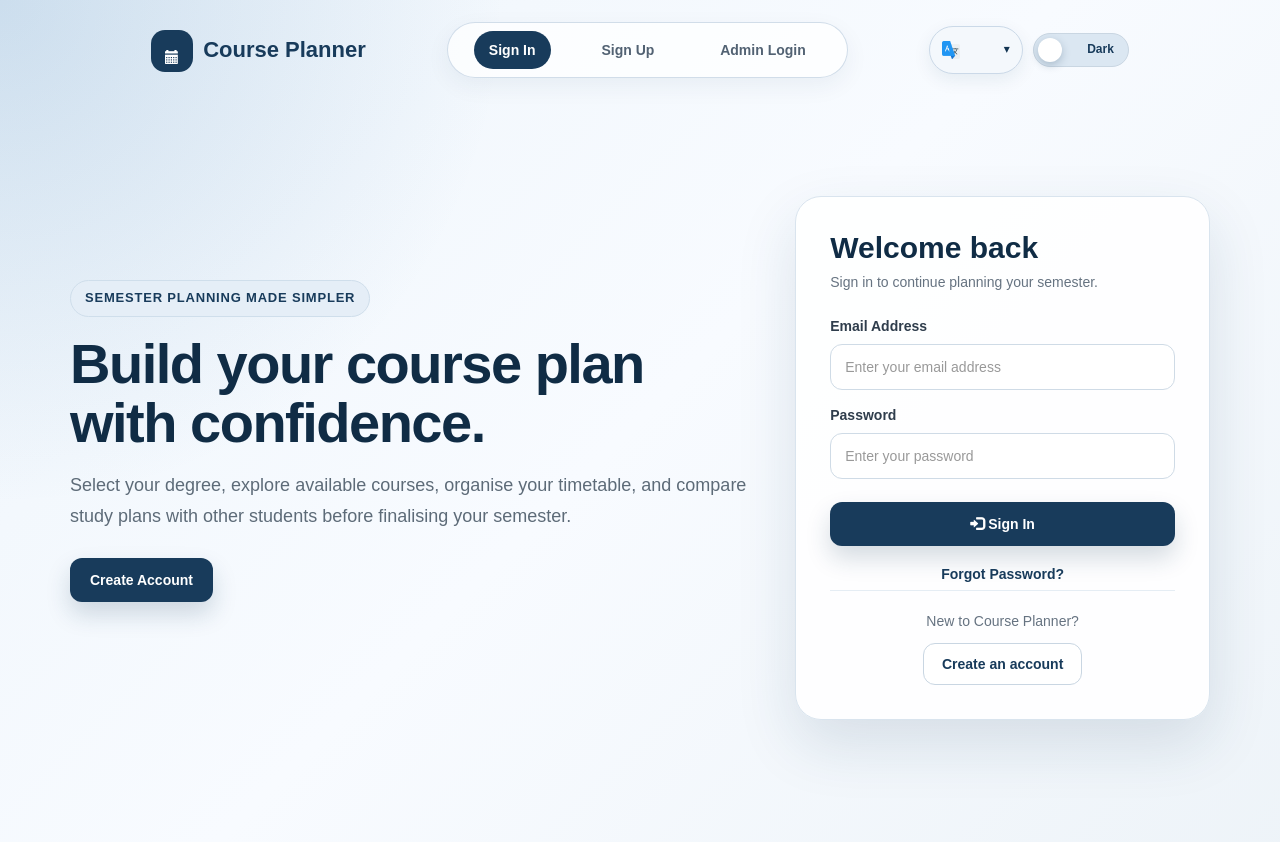
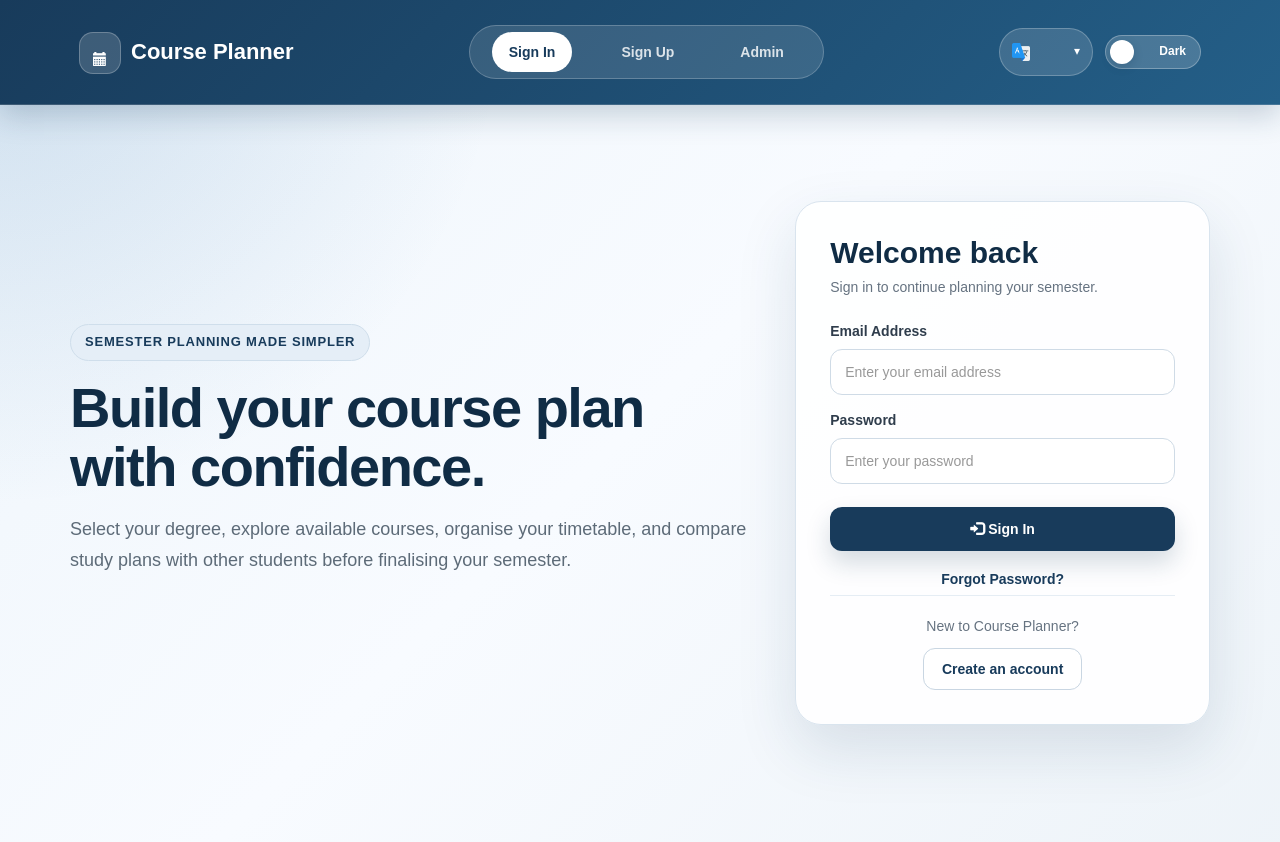
Before and after one commit to zhuby9292/agile-team-project, a Flask app: page / in a window 1280 px wide. Shown: the top 842 px of the page. Run offline with Flask 3, Linux system fonts and the light colour scheme.

Commit message:
Improve navigation and sign-in page UI

```diff
--- a/static/css/style.css
+++ b/static/css/style.css
@@ -2235,6 +2235,137 @@ body.dark-mode .language-icon-dropdown::after {
     padding: 16px;
 }
 
+/* ===== Themed navigation bar ===== */
+
+.app-header {
+    background: linear-gradient(135deg, #183b5b 0%, #245f88 100%);
+    border-bottom: 1px solid rgba(255, 255, 255, 0.16);
+    padding: 18px 0;
+    box-shadow: 0 10px 28px rgba(24, 59, 91, 0.22);
+}
+
+.app-nav {
+    min-height: 64px;
+    background: transparent;
+    border: none;
+    border-radius: 0;
+    padding: 0;
+    box-shadow: none;
+}
+
+.brand {
+    color: white;
+}
+
+.brand-name {
+    color: white;
+}
+
+.brand-icon {
+    background: rgba(255, 255, 255, 0.16);
+    color: white;
+    border: 1px solid rgba(255, 255, 255, 0.24);
+}
+
+.auth-links {
+    background: rgba(255, 255, 255, 0.12);
+    border: 1px solid rgba(255, 255, 255, 0.22);
+    border-radius: 999px;
+    padding: 6px;
+    box-shadow: none;
+}
+
+.auth-links a {
+    color: rgba(255, 255, 255, 0.82);
+    text-decoration: none;
+    font-weight: 700;
+    padding: 10px 17px;
+    border-radius: 999px;
+    display: inline-block;
+}
+
+.auth-links a:hover,
+.auth-links a.active {
+    background: white;
+    color: #183b5b;
+    text-decoration: none;
+}
+
+.language-icon-dropdown {
+    background: rgba(255, 255, 255, 0.14);
+    border-color: rgba(255, 255, 255, 0.24);
+    box-shadow: none;
+}
+
+.language-icon-select,
+.language-icon-dropdown::after {
+    color: white;
+}
+
+.theme-toggle {
+    background: rgba(255, 255, 255, 0.18);
+    border-color: rgba(255, 255, 255, 0.28);
+    color: white;
+}
+
+.theme-toggle-label {
+    color: white;
+}
+
+.theme-toggle:hover {
+    background: rgba(255, 255, 255, 0.26);
+}
+
+/* Dark mode version */
+
+body.dark-mode .app-header {
+    background: linear-gradient(135deg, #020617 0%, #1e293b 100%);
+    border-bottom-color: #334155;
+    box-shadow: 0 10px 28px rgba(0, 0, 0, 0.35);
+}
+
+/* ===== Navbar alignment fix ===== */
+
+.app-nav {
+    min-height: 68px;
+    display: flex;
+    align-items: center;
+    justify-content: space-between;
+    gap: 24px;
+}
+
+.brand {
+    flex: 0 0 auto;
+}
+
+.auth-links {
+    flex: 1;
+    display: flex;
+    justify-content: center;
+    max-width: fit-content;
+    margin: 0 auto;
+}
+
+.header-actions {
+    flex: 0 0 auto;
+    display: flex;
+    align-items: center;
+    gap: 12px;
+}
+
+@media (max-width: 991px) {
+    .app-nav {
+        flex-direction: column;
+        align-items: center;
+        gap: 16px;
+    }
+
+    .auth-links {
+        margin: 0;
+        justify-content: center;
+    }
+}
+
 /* ===== Course Table Final Version ===== */
 
 #available-courses {
--- a/templates/base.html
+++ b/templates/base.html
@@ -12,6 +12,11 @@
 
     <link rel="stylesheet"
         href="https://cdn.jsdelivr.net/npm/bootstrap@3.4.1/dist/css/bootstrap.min.css">
+
+    <link rel="preconnect" href="https://fonts.googleapis.com">
+    <link rel="preconnect" href="https://fonts.gstatic.com" crossorigin>
+
+    <link href="https://fonts.googleapis.com/css2?family=Inter:wght@400;500;600;700;800&display=swap" rel="stylesheet">
 
     <link rel="stylesheet"
         href="{{ url_for('static', filename='css/style.css') }}">
--- a/templates/index.html
+++ b/templates/index.html
@@ -6,7 +6,7 @@
 <nav class="auth-links">
     <a href="{{ url_for('index') }}" class="active">{{ _('Sign In') }}</a>
     <a href="{{ url_for('signup') }}">{{ _('Sign Up') }}</a>
-    <a href="{{ url_for('admin_login') }}">{{ _('Admin Login') }}</a>
+    <a href="{{ url_for('admin_login') }}">{{ _('Admin') }}</a>
 </nav>
 {% endblock %}
 
@@ -23,11 +23,6 @@
                     {{ _('Select your degree, explore available courses, organise your timetable, and compare study plans with other students before finalising your semester.') }}
                 </p>
 
-                <div class="hero-actions">
-                    <button type="button" class="btn hero-btn-primary" onclick="goToSignUp()">
-                        {{ _('Create Account') }}
-                    </button>
-                </div>
             </section>
 
             <section class="signin-card">
```
